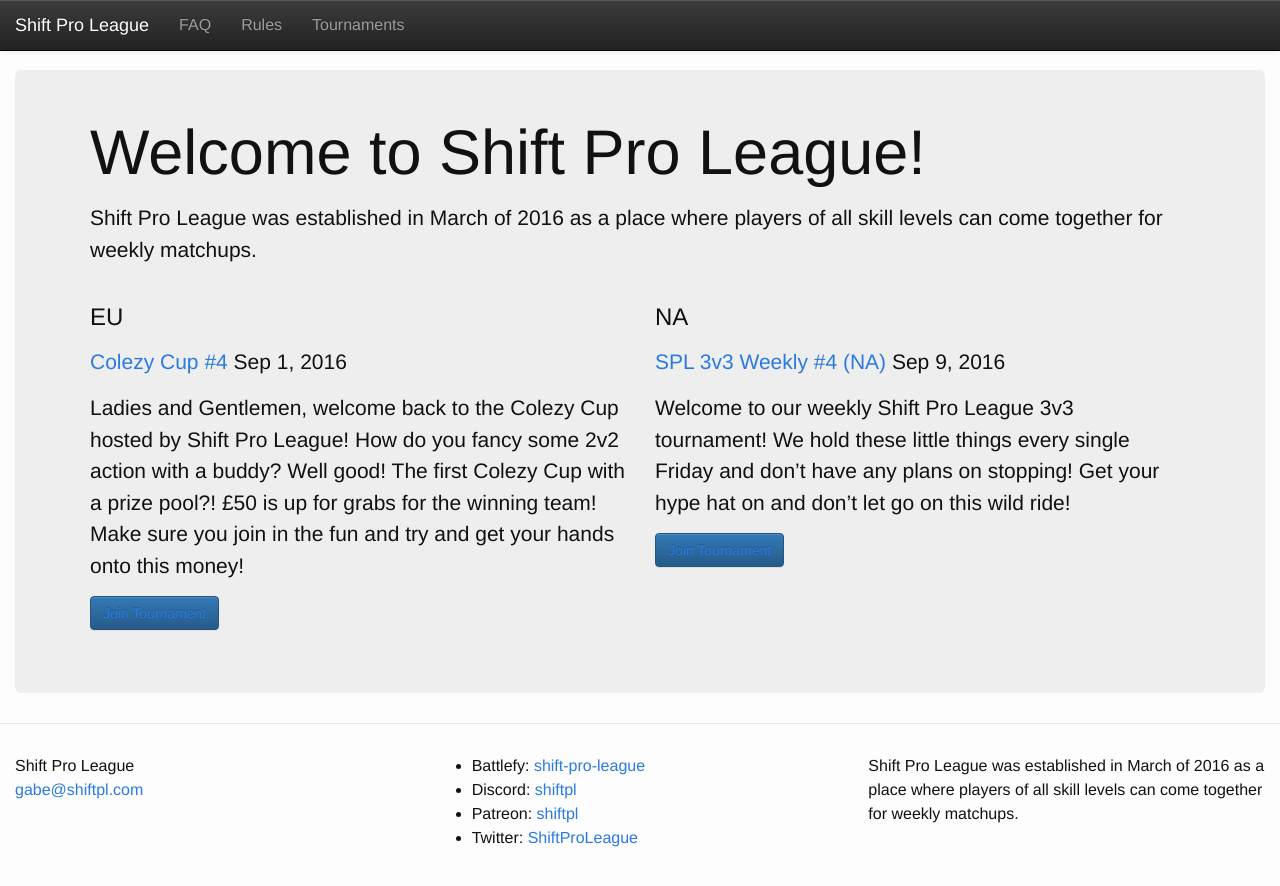
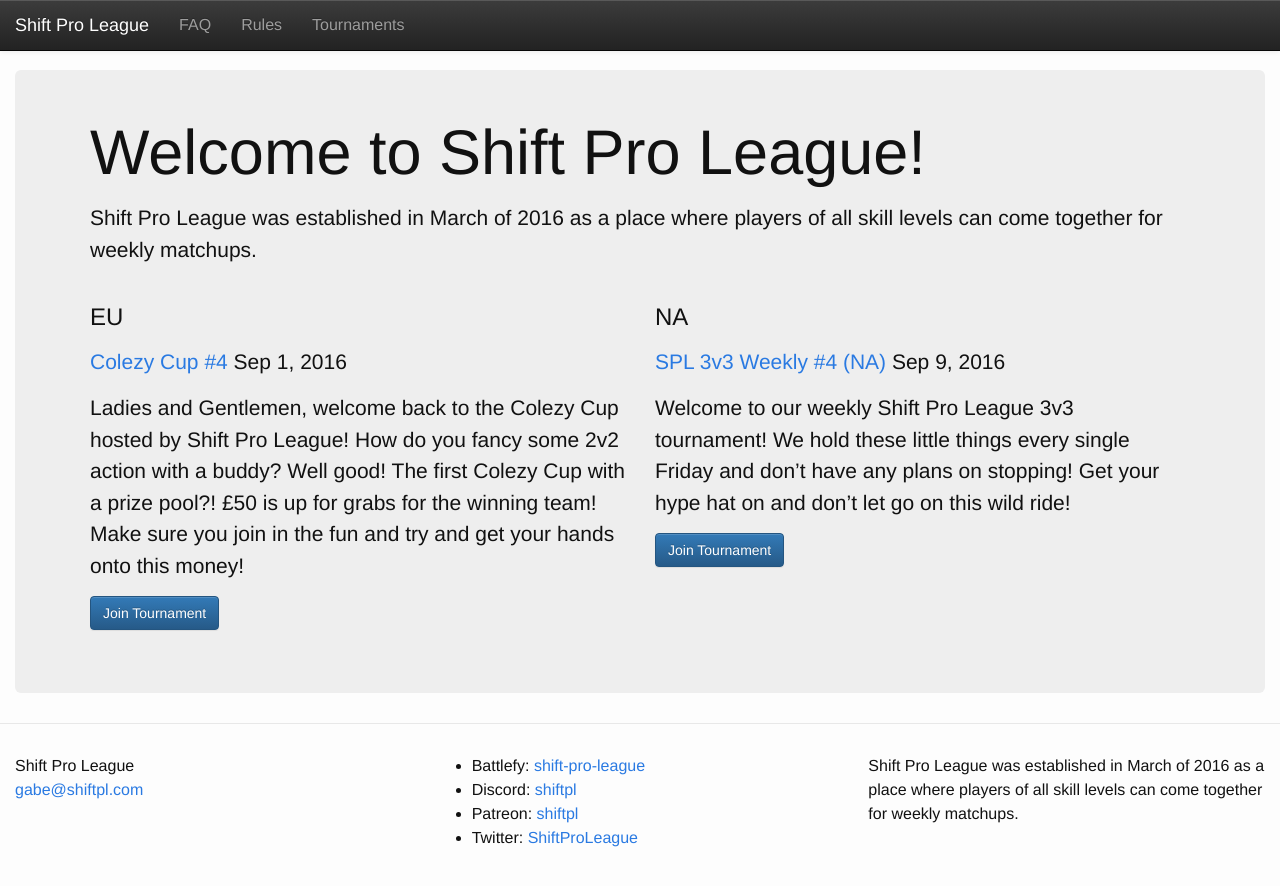
Before and after one commit to Alstedo/alstedo.github.io, a Jekyll site: the page built from index.html, in a window 1280 px wide. Shown: the top 886 px of the page. Built offline with Jekyll 4.4.1, drawn with Linux system fonts in a browser that asks for light colours.

Commit message:
front page

```diff
--- a/index.html
+++ b/index.html
@@ -1,40 +1,6 @@
 ---
 layout: default
 ---
-
-<!-- <div style="background-image: {{ site.baseurl }}/img/background.jpg"> -->
-<!-- <div class="container-fluid">
-  <div class="row">
-    <div class="col-lg-6">
-      <h3>EU</h3>
-      <ul>
-        {% for post in site.posts %}
-          {% if post.category == 'EU' %}
-          <li>
-            <a href="{{ post.url | prepend: site.baseurl }}">{{ post.title }}</a>
-            <span> {{ post.date | date: "%b %-d, %Y" }} </span>
-          </li>
-          {% break %}
-          {% endif %}
-        {% endfor %}
-      </ul>
-    </div>
-    <div class="col-lg-6">
-      <h3>NA</h3>
-      <ul>
-        {% for post in site.posts %}
-          {% if post.category == 'NA' %}
-          <li>
-            <a href="{{ post.url | prepend: site.baseurl }}">{{ post.title }}</a>
-            <span> {{ post.date | date: "%b %-d, %Y" }} </span>
-          </li>
-          {% break %}
-          {% endif %}
-        {% endfor %}
-      </ul>
-    </div>
-  </div>
-</div> -->
 
 <div class="jumbotron">
   <div class="container-fluid">
@@ -61,10 +27,7 @@
               <a href="{{ post.url | prepend: site.baseurl }}">{{ post.title }}</a>
               <span> {{ post.date | date: "%b %-d, %Y" }} </span>
               <p>{{ post.content }}</p>
-              <button type="button" class="btn btn-primary">
-                <a href="{{ post.info_url }}">Join Tournament</a>
-              </button>
-              <!-- <iframe src="{{ post.join_url }}" title="{{ post.title }}" width="186" height="50" scrolling="no" frameborder="0"></iframe> -->
+              <a class="btn btn-primary" href="{{ post.info_url }}" role="button">Join Tournament</a>
             </p>
           {% break %}
           {% endif %}
@@ -78,10 +41,7 @@
               <a href="{{ post.url | prepend: site.baseurl }}">{{ post.title }}</a>
               <span> {{ post.date | date: "%b %-d, %Y" }} </span>
               <p>{{ post.content }}</p>
-              <button type="button" class="btn btn-primary">
-                <a href="{{ post.info_url }}">Join Tournament</a>
-              </button>
-              <!-- <iframe src="{{ post.join_url }}" title="{{ post.title }}" width="186" height="50" scrolling="no" frameborder="0"></iframe> -->
+              <a class="btn btn-primary" href="{{ post.info_url }}" role="button">Join Tournament</a>
             </p>
           {% break %}
           {% endif %}
```
